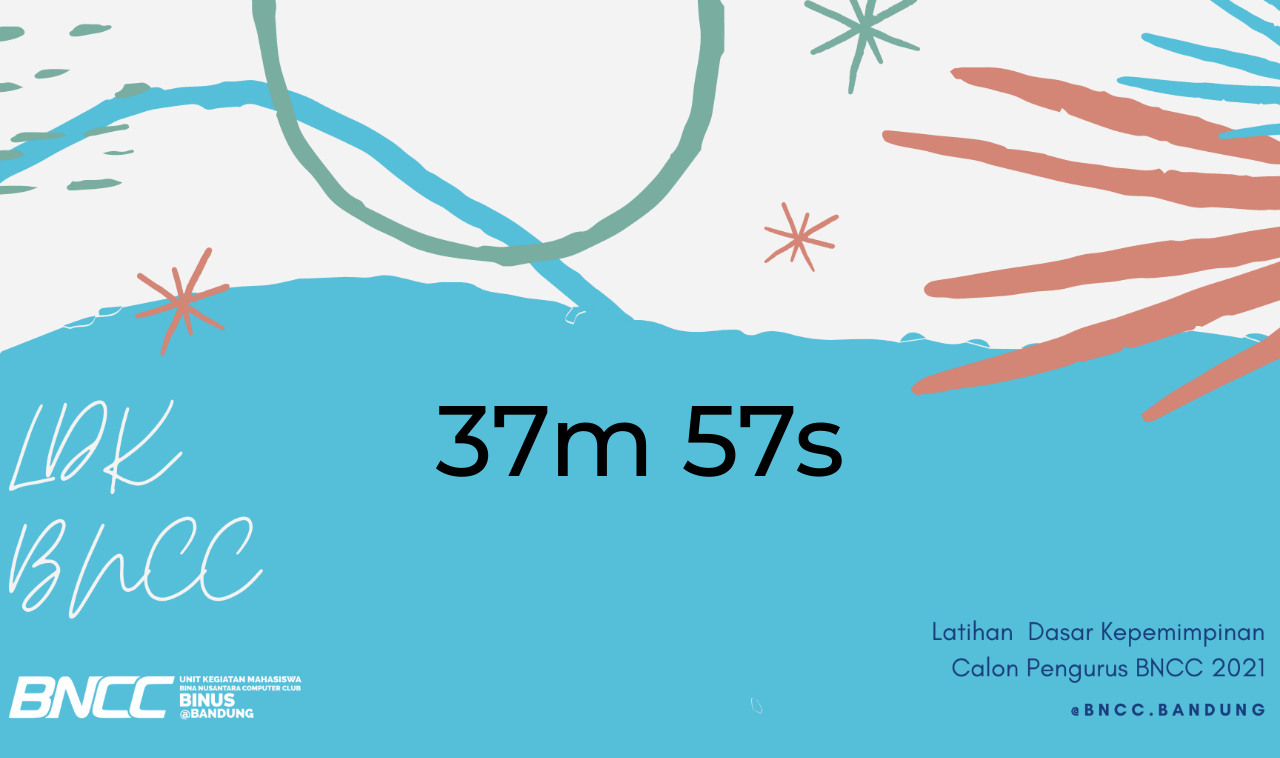
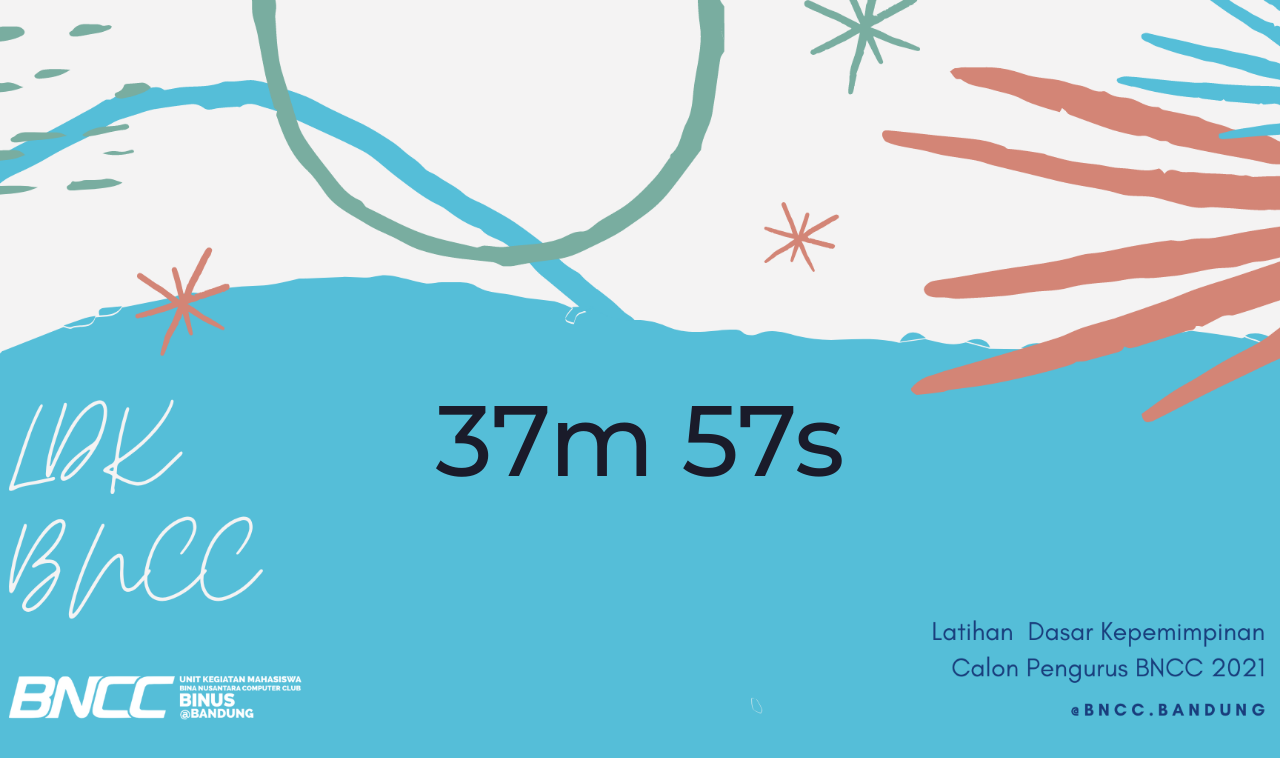
Before and after one commit to vanessaaurellia/CountdownLDKBNCC, a plain HTML site: page index.html in a window 1280 px wide. Drawn offline with Linux system fonts and the light colour scheme.

Commit message:
Update indexstyle.css

```diff
--- a/Assets/indexstyle.css
+++ b/Assets/indexstyle.css
@@ -14,4 +14,5 @@ p{
     font-size: 100px;
     text-align: center;
     margin-top: 30%;
+    color: #1A1B2A;
 }
```
